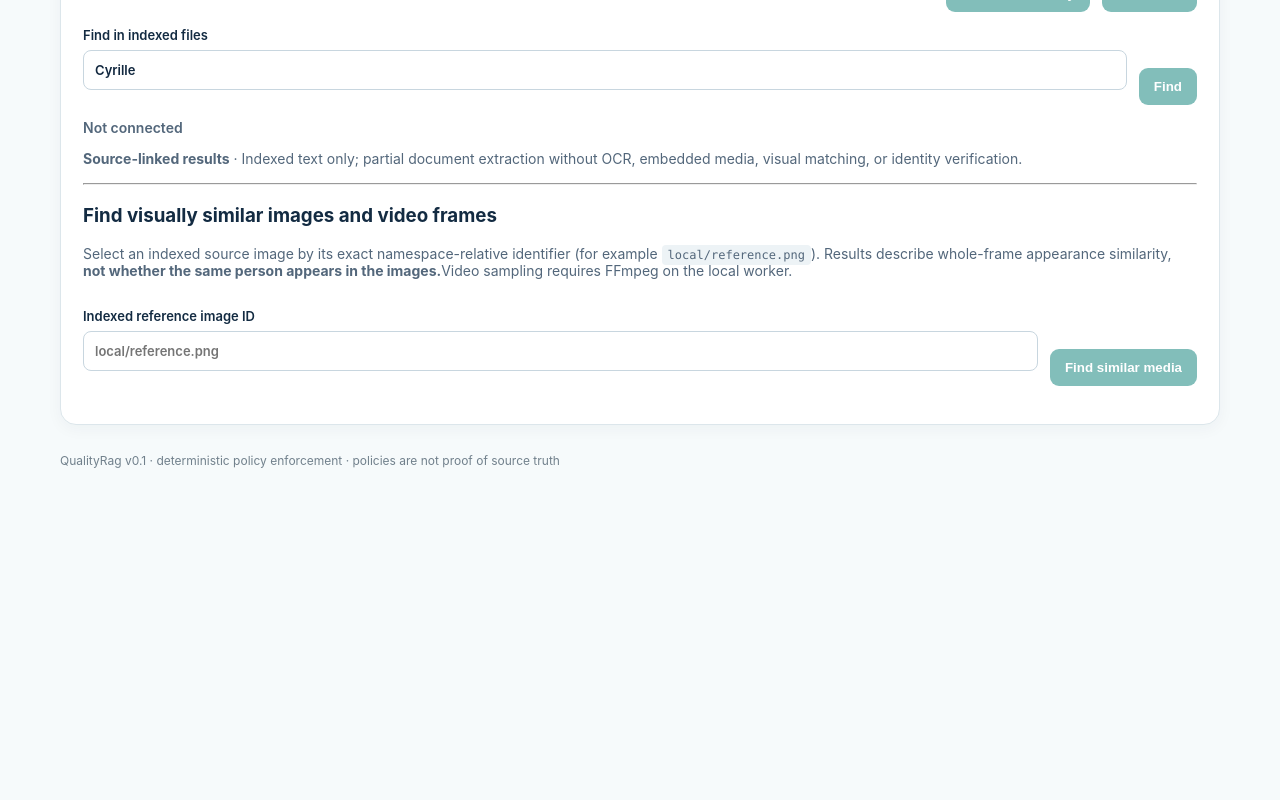
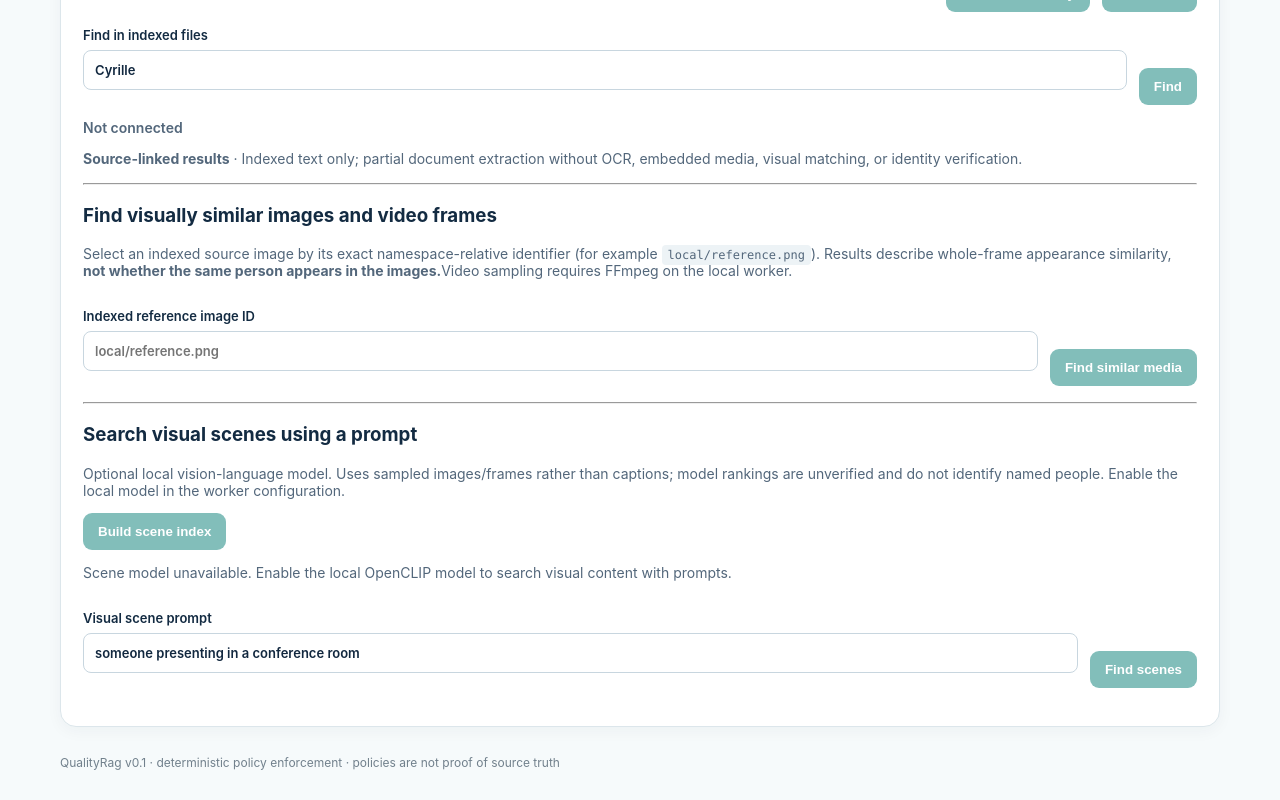
Before and after one commit to cyrillesaxo/QualityRag, a React (Vite) app in the folder apps/studio/: page / in a window 1280 px wide. Shown: the part 1946-2746 px from the top of the page. Before the commit the page ends 2444 px from the top, so only its background shows below. Built offline with nearby package versions, Linux system fonts and the light colour scheme.

Commit message:
feat: Studio optional prompt-based visual scene indexing and search

```diff
--- a/apps/studio/src/main.tsx
+++ b/apps/studio/src/main.tsx
@@ -27,6 +27,27 @@ function Studio(){
  type VisualResult={source_id:string;format:string;distance:number;revision:string;identity_status:string;anchor:{kind:string;timestamp_ms?:number}};
  const [visualResults,setVisualResults]=useState<VisualResult[]>([]);
  const [visualStatus,setVisualStatus]=useState('');
+ const [sceneReady,setSceneReady]=useState(false);
+ const [scenePrompt,setScenePrompt]=useState('someone presenting in a conference room');
+ const [sceneStatus,setSceneStatus]=useState('');
+ type SceneHit={source_id:string;revision:string;anchor:{kind:string;timestamp_ms?:number};similarity:number;match_type:string};
+ const [sceneHits,setSceneHits]=useState<SceneHit[]>([]);
+ async function sceneIndex(){
+  setSemanticRunning(true);
+  try {
+   const r=await semanticRequest('/semantic/scenes/index',{});
+   setSceneStatus('Encoded '+r.indexed_sources+' visual sources; '+r.skipped_sources+' skipped; '+r.failed_sources+' failed.'+(r.truncated?' Index truncated.':''));
+  }catch(e){setSceneStatus(String(e))}finally{setSemanticRunning(false)}
+ }
+ async function sceneFind(){
+  setSemanticRunning(true);
+  try {
+   const r=await semanticRequest('/semantic/scenes/find',{prompt:scenePrompt});
+   setSceneHits(r.results);
+   setSceneStatus(r.results.length+' model-ranked scene candidates (uncalibrated; not verified facts).'+(r.truncated?' Results truncated.':''));
+  }catch(e){setSceneStatus(String(e));setSceneHits([])}finally{setSemanticRunning(false)}
+ }
+
  async function visualFind(){
   setSemanticRunning(true);
   try {
@@ -49,7 +70,7 @@ function Studio(){
  async function semanticConnect(){
   setSemanticRunning(true);try{
    const status=await semanticRequest('/semantic/status');
-   setSemanticNamespace(status.namespace);setSemanticDirectory(status.directory);
+   setSemanticNamespace(status.namespace);setSemanticDirectory(status.directory);setSceneReady(Boolean(status.scene_model_ready));
    setSemanticStatus('Connected: local directory '+status.directory+' (CSV, JSON, VTT, PDF, DOCX, HTML, TXT)');
   }catch(e){setSemanticStatus(String(e))}finally{setSemanticRunning(false)}
  }
@@ -155,6 +176,24 @@ function Studio(){
     Perceptual distance: {result.distance}/64 · {result.anchor.kind==='video_frame'?
       'At '+((result.anchor.timestamp_ms||0)/1000).toFixed(1)+'s':'Image'} · Identity: unknown
    </li>)}</ul>
+   <hr/>
+   <h3>Search visual scenes using a prompt</h3>
+   <p>Optional local vision-language model. Uses sampled images/frames rather than captions; model rankings are unverified
+   and do not identify named people. Enable the local model in the worker configuration.</p>
+   <button disabled={!semanticDirectory||!sceneReady||semanticRunning} onClick={sceneIndex}>Build scene index</button>
+   {!sceneReady&&<p>Scene model unavailable. Enable the local OpenCLIP model to search visual content with prompts.</p>}
+   <div className="line">
+    <label>Visual scene prompt<input value={scenePrompt} onChange={e=>setScenePrompt(e.target.value)}
+      placeholder="someone presenting in a conference room"/></label>
+    <button disabled={!semanticDirectory||!sceneReady||!scenePrompt.trim()||semanticRunning}
+      onClick={sceneFind}>Find scenes</button>
+   </div>
+   <p className="status" role="status">{sceneStatus}</p>
+   <ul>{sceneHits.map((hit,i)=><li key={hit.source_id+hit.revision+i}>
+    <strong>{hit.source_id}</strong> · {hit.anchor.kind==='video_frame'?
+     'At '+((hit.anchor.timestamp_ms||0)/1000).toFixed(1)+'s':'Image'} ·
+    Similarity: {hit.similarity.toFixed(3)} (not probability) · Unverified model candidate
+   </li>)}</ul>
    </section>
    <footer>QualityRag v0.1 · deterministic policy enforcement · policies are not proof of source truth</footer>
  </main>;
```
